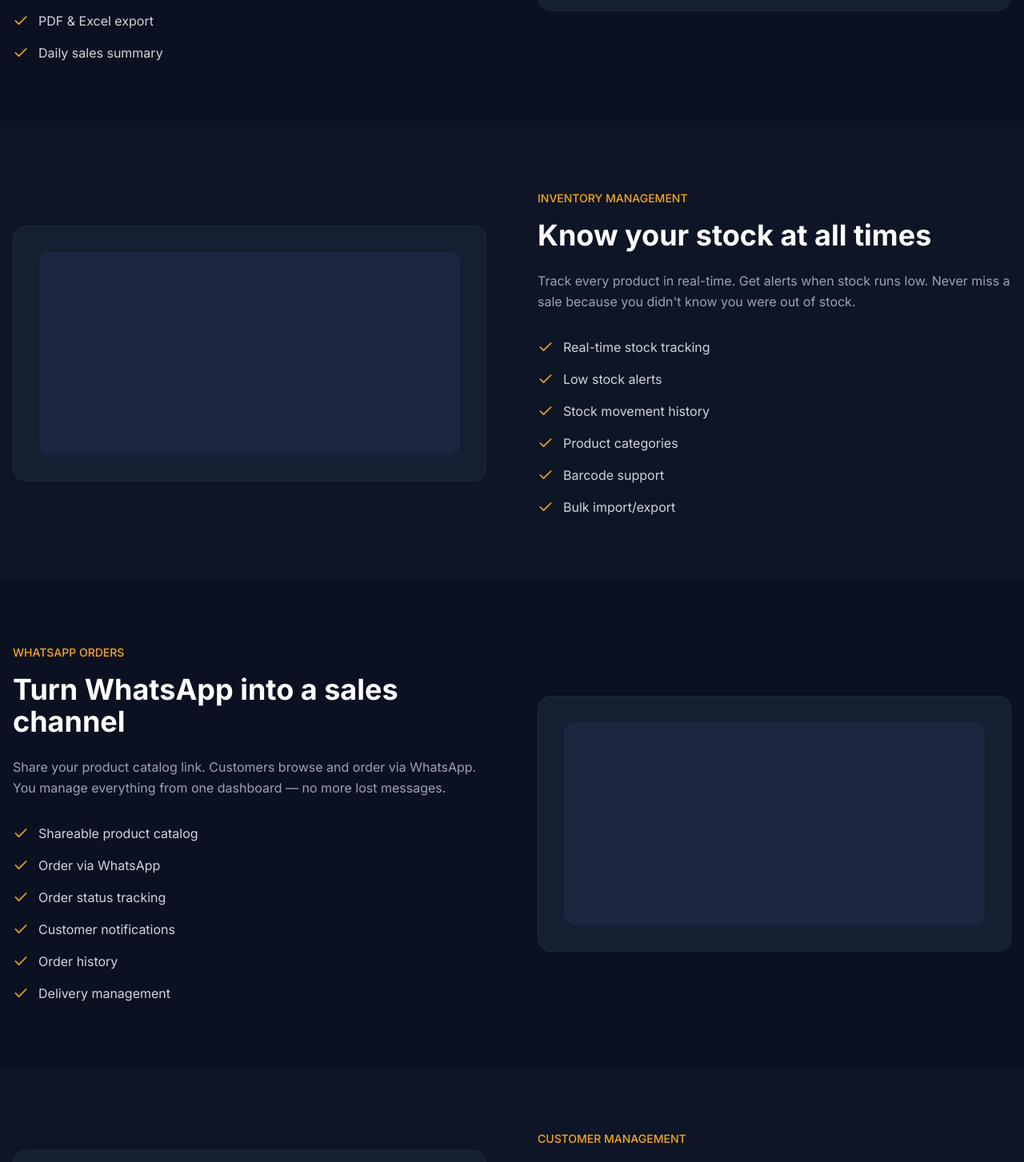
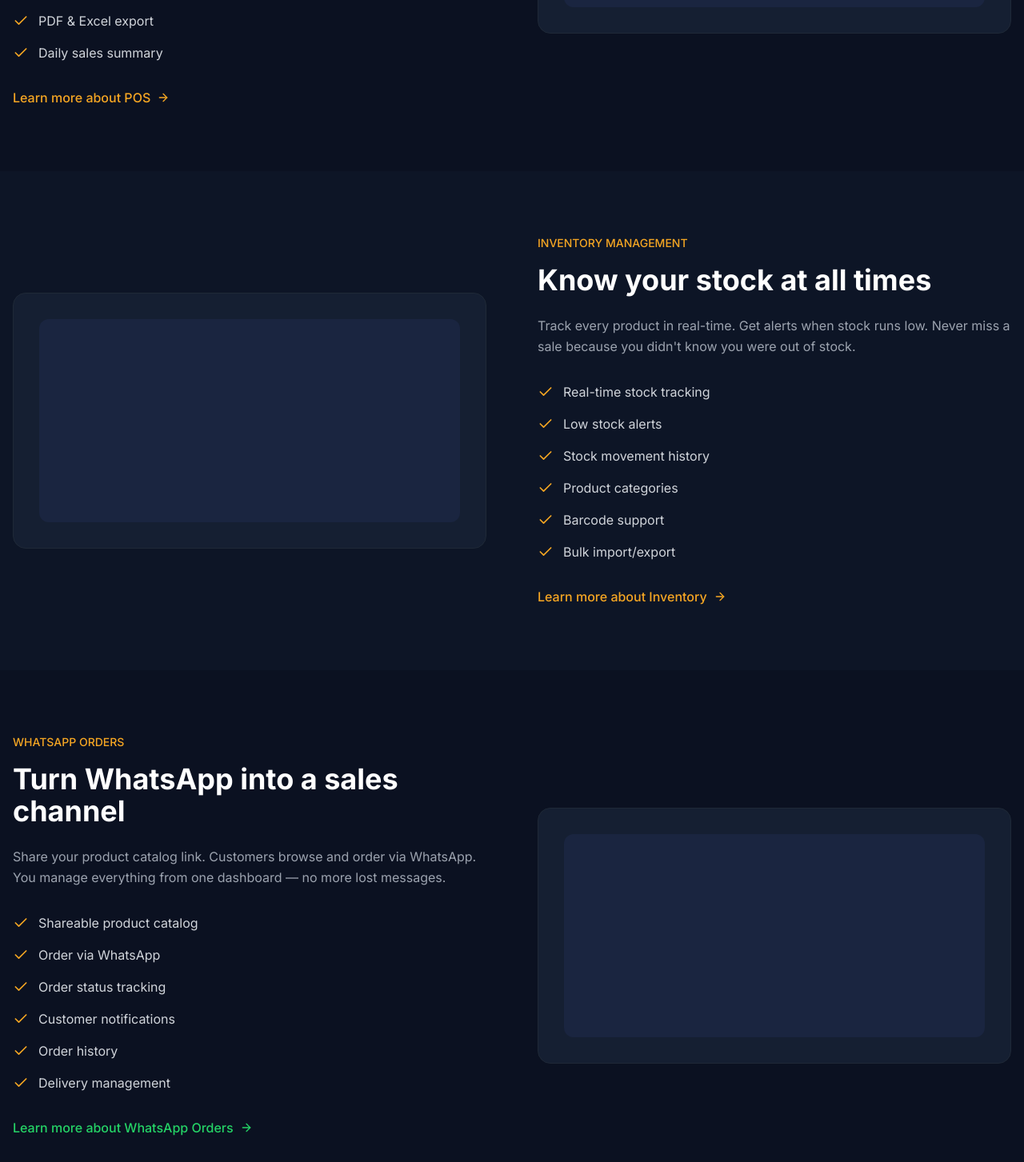
Before and after one commit to mizairyaktharmf/ExiusCart, a Next.js app in the folder apps/exiuscart-website/: page /features in a window 1280 px wide. Shown: the part 754-2207 px from the top of the page at 80% size. Built offline with nearby package versions, Linux system fonts and the light colour scheme.

Commit message:
feat(website): add Reports feature page and link all feature pages

```diff
--- a/apps/exiuscart-website/src/app/features/page.tsx
+++ b/apps/exiuscart-website/src/app/features/page.tsx
@@ -37,7 +37,7 @@
                 Track payments, manage due dates, and send receipts to customers
                 instantly.
               </p>
-              <ul className="space-y-4">
+              <ul className="space-y-4 mb-8">
                 <FeatureItem text="VAT-compliant invoicing (5% UAE)" />
                 <FeatureItem text="Custom invoice templates" />
                 <FeatureItem text="Multiple payment methods tracking" />
@@ -45,6 +45,13 @@
                 <FeatureItem text="PDF & Excel export" />
                 <FeatureItem text="Daily sales summary" />
               </ul>
+              <Link
+                href="/features/pos"
+                className="inline-flex items-center gap-2 text-[#F5A623] hover:text-[#FFB84D] font-medium transition"
+              >
+                Learn more about POS
+                <ArrowRight className="w-4 h-4" />
+              </Link>
             </div>
             <div className="bg-[#151F32] rounded-2xl border border-gray-800 p-8 h-80">
               <div className="h-full bg-[#1A2540] rounded-xl"></div>
@@ -71,7 +78,7 @@
                 Track every product in real-time. Get alerts when stock runs low.
                 Never miss a sale because you didn&apos;t know you were out of stock.
               </p>
-              <ul className="space-y-4">
+              <ul className="space-y-4 mb-8">
                 <FeatureItem text="Real-time stock tracking" />
                 <FeatureItem text="Low stock alerts" />
                 <FeatureItem text="Stock movement history" />
@@ -79,6 +86,13 @@
                 <FeatureItem text="Barcode support" />
                 <FeatureItem text="Bulk import/export" />
               </ul>
+              <Link
+                href="/features/inventory"
+                className="inline-flex items-center gap-2 text-[#F5A623] hover:text-[#FFB84D] font-medium transition"
+              >
+                Learn more about Inventory
+                <ArrowRight className="w-4 h-4" />
+              </Link>
             </div>
           </div>
         </div>
@@ -100,7 +114,7 @@
                 WhatsApp. You manage everything from one dashboard — no more
                 lost messages.
               </p>
-              <ul className="space-y-4">
+              <ul className="space-y-4 mb-8">
                 <FeatureItem text="Shareable product catalog" />
                 <FeatureItem text="Order via WhatsApp" />
                 <FeatureItem text="Order status tracking" />
@@ -108,6 +122,13 @@
                 <FeatureItem text="Order history" />
                 <FeatureItem text="Delivery management" />
               </ul>
+              <Link
+                href="/features/whatsapp-orders"
+                className="inline-flex items-center gap-2 text-[#25D366] hover:text-[#2EE67A] font-medium transition"
+              >
+                Learn more about WhatsApp Orders
+                <ArrowRight className="w-4 h-4" />
+              </Link>
             </div>
             <div className="bg-[#151F32] rounded-2xl border border-gray-800 p-8 h-80">
               <div className="h-full bg-[#1A2540] rounded-xl"></div>
@@ -162,7 +183,7 @@
                 Get insights into your sales, profits, and trends. Make better
                 decisions with data, not guesswork.
               </p>
-              <ul className="space-y-4">
+              <ul className="space-y-4 mb-8">
                 <FeatureItem text="Sales reports" />
                 <FeatureItem text="Profit tracking" />
                 <FeatureItem text="Product performance" />
@@ -170,6 +191,13 @@
                 <FeatureItem text="Export to PDF & Excel" />
                 <FeatureItem text="Date range filtering" />
               </ul>
+              <Link
+                href="/features/reports"
+                className="inline-flex items-center gap-2 text-[#F5A623] hover:text-[#FFB84D] font-medium transition"
+              >
+                Learn more about Reports
+                <ArrowRight className="w-4 h-4" />
+              </Link>
             </div>
             <div className="bg-[#151F32] rounded-2xl border border-gray-800 p-8 h-80">
               <div className="h-full bg-[#1A2540] rounded-xl"></div>
```
